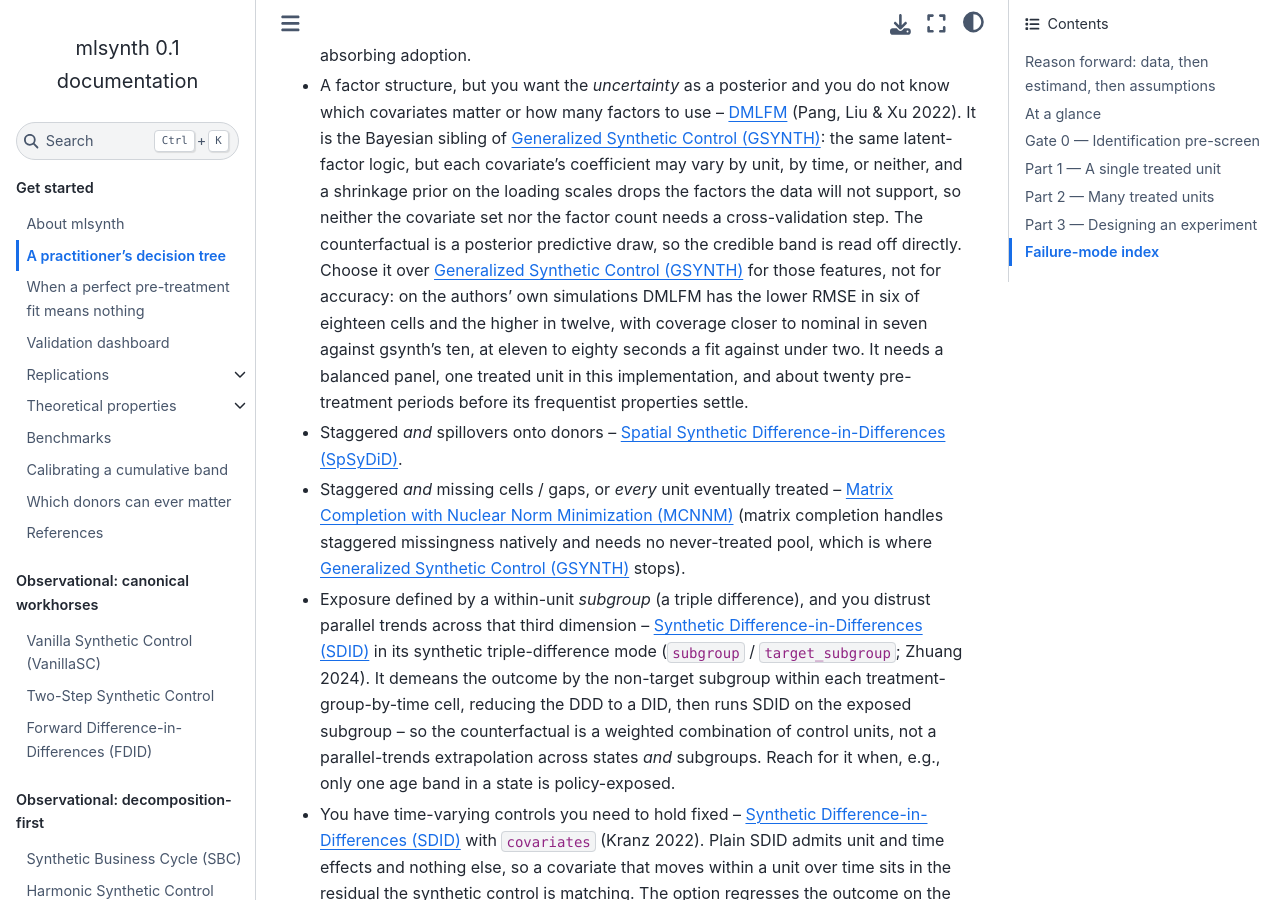
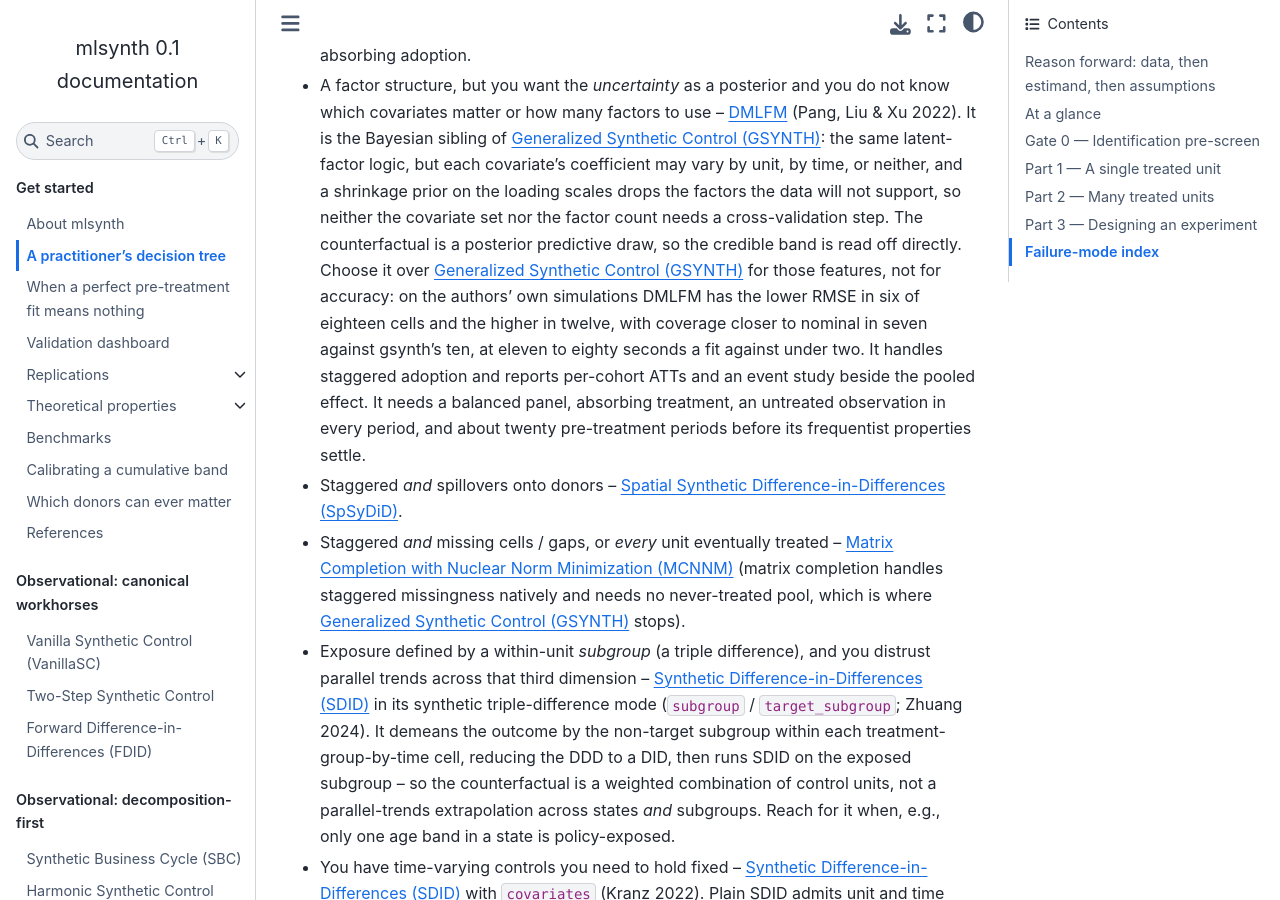
Before and after one commit to jgreathouse9/mlsynth, a Sphinx documentation site: the page built from docs/choose.rst, in a window 1280 px wide and 900 px high, scrolled down 24018 px. Built offline with Sphinx 7.4.7 and the Sphinx Book theme 1.1.4, drawn with Linux system fonts in a browser that asks for light colours; pages that are not in the unit, such as notebooks, are missing from menus.

Commit message:
Point the decision tree at DMLFM's staggered support
Co-Authored-By: Claude Opus 5 <noreply@anthropic.com>
Claude-Session: https://claude.ai/code/session_01GT9juWkWXQDd98vJC4mqj3

```diff
--- a/docs/choose.rst
+++ b/docs/choose.rst
@@ -986,9 +986,11 @@ Q2.2 · Staggered: do you just want the overall / event-study ATT?
   Choose it over :doc:`gsynth` for those features, not for accuracy: on the
   authors' own simulations DMLFM has the lower RMSE in six of eighteen cells
   and the higher in twelve, with coverage closer to nominal in seven against
-  gsynth's ten, at eleven to eighty seconds a fit against under two. It needs a
-  balanced panel, one treated unit in this implementation, and about twenty
-  pre-treatment periods before its frequentist properties settle.
+  gsynth's ten, at eleven to eighty seconds a fit against under two. It handles
+  staggered adoption and reports per-cohort ATTs and an event study beside the
+  pooled effect. It needs a balanced panel, absorbing treatment, an untreated
+  observation in every period, and about twenty pre-treatment periods before
+  its frequentist properties settle.
 * Staggered *and* spillovers onto donors -- :doc:`spsydid`.
 * Staggered *and* missing cells / gaps, or *every* unit eventually treated --
   :doc:`mcnnm` (matrix completion handles staggered missingness natively and
```
